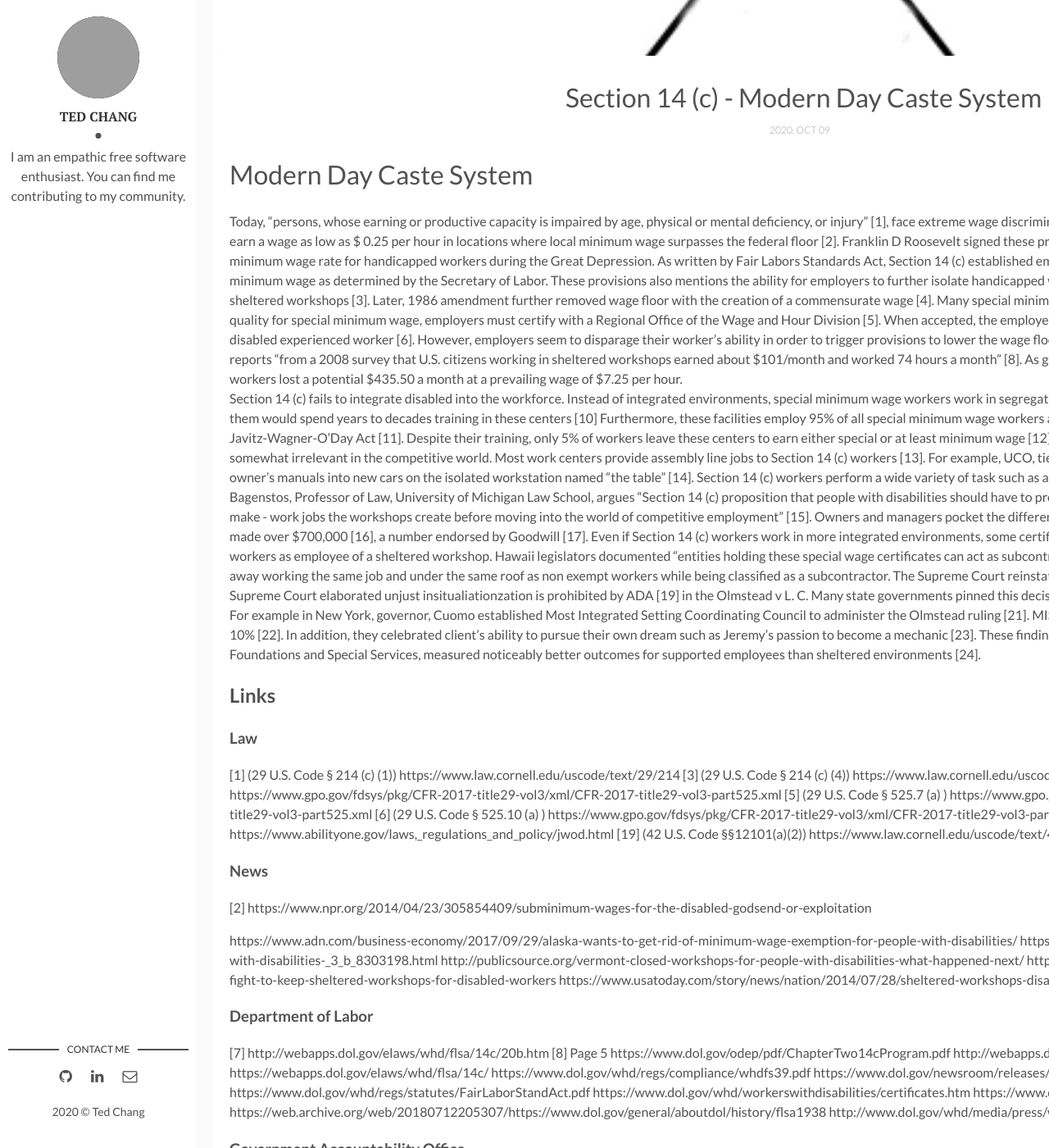
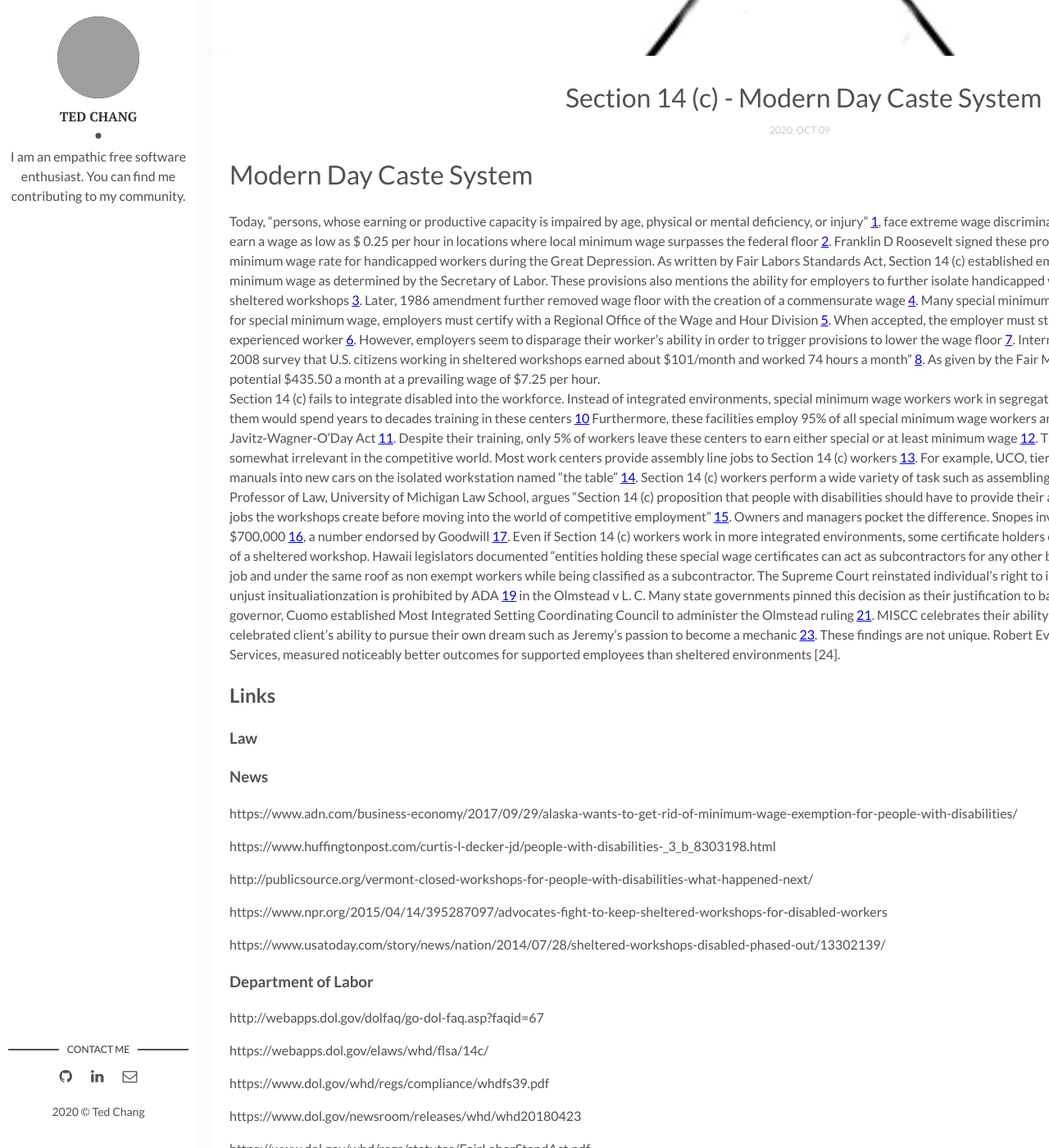
Before and after one commit to hungrymonkey/hungrymonkey.github.io, a Jekyll site: the page built from _posts/2020-10-10-modern-caste-system.markdown, in a window 1280 px wide and 1400 px high, scrolled down 452 px. Shown: the whole window at 82% size. Built offline with Jekyll 4.4.1, drawn with Linux system fonts in a browser that asks for light colours; some of the changed lines change nothing that is shown; some of the changed text lies outside the part shown; grey boxes are pictures that could not be loaded.

Commit message:
Most of the links are clickable.
Need fixing

```diff
--- a/_posts/2020-10-10-modern-caste-system.markdown
+++ b/_posts/2020-10-10-modern-caste-system.markdown
@@ -18,62 +18,90 @@
 ## Links
 
 ### Law
-[1] (29 U.S. Code § 214 (c) (1)) https://www.law.cornell.edu/uscode/text/29/214
-[3] (29 U.S. Code § 214 (c) (4)) https://www.law.cornell.edu/uscode/text/29/214
-[4] (29 U.S. Code § 525.5 ) https://www.gpo.gov/fdsys/pkg/CFR-2017-title29-vol3/xml/CFR-2017-title29-vol3-part525.xml
-[5] (29 U.S. Code § 525.7 (a) ) https://www.gpo.gov/fdsys/pkg/CFR-2017-title29-vol3/xml/CFR-2017-title29-vol3-part525.xml
-[6] (29 U.S. Code § 525.10 (a) ) https://www.gpo.gov/fdsys/pkg/CFR-2017-title29-vol3/xml/CFR-2017-title29-vol3-part525.xml
-[11] https://www.abilityone.gov/laws,_regulations_and_policy/jwod.html
-[19] (42 U.S. Code §§12101(a)(2)) https://www.law.cornell.edu/uscode/text/42/12101
+[1]: <https://www.law.cornell.edu/uscode/text/29/214> 29 U.S. Code § 214 (c) (1)
+
+[3]: <https://www.law.cornell.edu/uscode/text/29/214> 29 U.S. Code § 214 (c) (4)
+
+[4]: <https://www.gpo.gov/fdsys/pkg/CFR-2017-title29-vol3/xml/CFR-2017-title29-vol3-part525.xml> 29 U.S. Code § 525.5
+
+[5]: <https://www.gpo.gov/fdsys/pkg/CFR-2017-title29-vol3/xml/CFR-2017-title29-vol3-part525.xml> 29 U.S. Code § 525.7 (a)
+
+[6]: <https://www.gpo.gov/fdsys/pkg/CFR-2017-title29-vol3/xml/CFR-2017-title29-vol3-part525.xml> 29 U.S. Code § 525.10 (a)
+
+[11]: <https://www.abilityone.gov/laws,_regulations_and_policy/jwod.html> Javits-Wagner-O'Day Act
+[19]: <https://www.law.cornell.edu/uscode/text/42/12101> 42 U.S. Code §§12101(a)(2)
 
 ### News
-[2] https://www.npr.org/2014/04/23/305854409/subminimum-wages-for-the-disabled-godsend-or-exploitation
+
+[2]: <https://www.npr.org/2014/04/23/305854409/subminimum-wages-for-the-disabled-godsend-or-exploitation> Subminimum Wages For The Disabled: Godsend Or Exploitation?
 
 https://www.adn.com/business-economy/2017/09/29/alaska-wants-to-get-rid-of-minimum-wage-exemption-for-people-with-disabilities/
+
 https://www.huffingtonpost.com/curtis-l-decker-jd/people-with-disabilities-_3_b_8303198.html
+
 http://publicsource.org/vermont-closed-workshops-for-people-with-disabilities-what-happened-next/
+
 https://www.npr.org/2015/04/14/395287097/advocates-fight-to-keep-sheltered-workshops-for-disabled-workers
+
 https://www.usatoday.com/story/news/nation/2014/07/28/sheltered-workshops-disabled-phased-out/13302139/
 
 ### Department of Labor
-[7] http://webapps.dol.gov/elaws/whd/flsa/14c/20b.htm
-[8] Page 5 https://www.dol.gov/odep/pdf/ChapterTwo14cProgram.pdf
+[7]: <https://web.archive.org/web/20161221063156/http://webapps.dol.gov/elaws/whd/flsa/14c/20b.htm> - Most Common Violations Found During an Investigation Under FLSA Section 14(c)
+[8]: <https://www.dol.gov/odep/pdf/ChapterTwo14cProgram.pdf> Section 14(c) Subminimum Wage Certificate Program - Page 5
+
 http://webapps.dol.gov/dolfaq/go-dol-faq.asp?faqid=67
+
 https://webapps.dol.gov/elaws/whd/flsa/14c/
+
 https://www.dol.gov/whd/regs/compliance/whdfs39.pdf
+
 https://www.dol.gov/newsroom/releases/whd/whd20180423
+
 https://www.dol.gov/whd/regs/statutes/FairLaborStandAct.pdf
+
 https://www.dol.gov/whd/workerswithdisabilities/certificates.htm
+
 https://www.dol.gov/odep/documents/employerperspectives.pdf
+
 https://web.archive.org/web/20180712205307/https://www.dol.gov/general/aboutdol/history/flsa1938
+
 http://www.dol.gov/whd/media/press/whdpressVB3.asp?pressdoc=Northeast/20140130.xml
 
 ### Government Accountability Office
-[9] Page 9 https://www.gao.gov/products/GAO-01-886
-[10] Page 4 https://www.gao.gov/products/GAO-01-886
-[12] Page 4 https://www.gao.gov/products/GAO-01-886
-[13] Page 11 https://www.gao.gov/assets/240/232264.pdf
+[9]: <https://www.gao.gov/products/GAO-01-886> Centers Offer Employment and Support Services to Workers With Disabilities, But Labor Should Improve Oversight -  Page 9
+
+[10]: <https://www.gao.gov/products/GAO-01-886> - Centers Offer Employment and Support Services to Workers With Disabilities, But Labor Should Improve Oversight -  Page 4
+
+[12]: <https://www.gao.gov/products/GAO-01-886> - Centers Offer Employment and Support Services to Workers With Disabilities, But Labor Should Improve Oversight -  Page 4
+
+[13]: <https://www.gao.gov/assets/240/232264.pdf> - SPECIAL MINIMUM WAGE PROGRAM - Centers Offer Employment and Support Services to Workers With Disabilities, But Labor Should Improve Oversight - Page 11
 
 ### Congress
 https://www.congress.gov/bill/112th-congress/house-bill/3086
 
 ### Robert Evert Cimera Educational Foundations and Special Services, Kent State University
-[24] https://www.researchgate.net/publication/260782022_Supported_versus_sheltered_employment_Cumulative_costs_hours_worked_and_wages_earned
+
+[24] <https://www.researchgate.net/publication/260782022_Supported_versus_sheltered_employment_Cumulative_costs_hours_worked_and_wages_earned> - Supported versus sheltered employment: Cumulative costs, hours worked, and wages earned
 
 ### Labor Economics Domestic Social Policy Division, William G. Whittaker
 https://digitalcommons.ilr.cornell.edu/cgi/viewcontent.cgi?article=1211&context=key_workplace
 
 ### National Federation of the Blind, Samuel R. Bagenstos
-[15] Page 10 http://www.ct.gov/dds/lib/dds/employment/the_case_against_14c_sub_minumum_wage_program.pdf
+[15]:  <https://web.archive.org/web/20170225102437/http://www.ct.gov/dds/lib/dds/employment/the_case_against_14c_sub_minumum_wage_program.pdf> - The Case Against the Section 14(c) Subminimum Wage Program -
+Prepared for the National Federation of the Blind - Page 10
 
 ### National Council of Disability
 https://ncd.gov/sites/default/files/NCD_Sub%20Wage.pdf
+
 https://www.ncd.gov/publications/2012/August232012/sites
+
 https://ncd.gov/publications/2014/01302014/
 
 ### Elizabeth Warren
 https://www.warren.senate.gov/download/20180423-letter-to-dol-on-subminimum-wage-for-workers-with-disabilities
+
 https://www.congress.gov/bill/113th-congress/house-bill/831/text
+
 http://uscode.house.gov/view.xhtml?req=(title:29%20section:214%20edition:prelim)
 
 ### USBLN
@@ -83,16 +111,20 @@
 https://digitalcommons.law.seattleu.edu/cgi/viewcontent.cgi?article=2231&context=sulr
 
 ### State of Hawaii Department of Labor and Industrial Relations
-[18] Page 18 http://labor.hawaii.gov/wsd/files/2016/02/HAR-12-20-61-to-80_3-Handicapped-Clients-in-Sheltered-Workshops-Internet-rev01-15.pdf
+[18]: <http://labor.hawaii.gov/wsd/files/2016/02/HAR-12-20-61-to-80_3-Handicapped-Clients-in-Sheltered-Workshops-Internet-rev01-15.pdf> Wage Standards Division - Subchapter 3 Employment of Handicapped Clients in Sheltered Workshops - Page 18
+
 https://www.capitol.hawaii.gov/session2018/testimony/HB1627_HD1_TESTIMONY_FIN_02-22-18_.PDF
 
 ### Iowa Department of Human Rights
 https://humanrights.iowa.gov/sites/default/files/media/The%20Great%20Debate_%20The%20Shift%20from%20Sheltered%20Workshops%20to%20Competitive%20Integrated%20Employment_1.pdf
 
 ### Lawsuits
-[14] https://www.browngold.com/wbcntntprd1/wp-content/uploads/Denoewer-v-UCO-Honda-Complaint.pdf
-[15] https://www.law.cornell.edu/supct/html/98-536.ZS.html
+[14]: <https://www.leagle.com/decision/infdco20180418f70>  DENOEWER v. UCO INDUSTRIES, INC.
+
+[15]: <https://www.law.cornell.edu/supct/html/98-536.ZS.html> OLMSTEAD V. L. C. (98-536) 527 U.S. 581 (1999)
+
 https://nfb.org/sheltered-workshop-and-honda-america-manufacturing-sued-disability-discrimination
+
 https://droregon.org/lane-v-kitzhaber/
 
 ### Confidential Shredder - Australia
@@ -106,10 +138,11 @@
 https://www.oregon.gov/DHS/EMPLOYMENT/EMPLOYMENT-FIRST/DataReports/Lane%20v%20Brown%20Semi-Annual%20Report%202-28-17.pdf
 
 ### New York
-[20] https://www.ny.gov/programs/olmstead-community-integration-every-new-yorker
-[21] https://www.governor.ny.gov/news/no-84-establishing-olmstead-plan-development-and-implementation-cabinet
-[22] https://www.governor.ny.gov/sites/governor.ny.gov/files/atoms/files/Presentation%20Update%20on%20Olmstead%20Report%20%28Nursing%20Homes%29%2011-2-16%20MISCC%20.pdf
-[23] https://www.ny.gov/olmstead-community-integration-every-new-yorker/most-integrated-setting-coordinating-council-miscc#success-stories
+[20]: <https://www.ny.gov/programs/olmstead-community-integration-every-new-yorker> Olmstead Community Integration
+[21]: <https://www.governor.ny.gov/news/no-84-establishing-olmstead-plan-development-and-implementation-cabinet> No. 84: Establishing the Olmstead Plan Development and Implementation Cabinet
+
+[22]: <https://www.governor.ny.gov/sites/governor.ny.gov/files/atoms/files/Presentation%20Update%20on%20Olmstead%20Report%20%28Nursing%20Homes%29%2011-2-16%20MISCC%20.pdf> Update on Olmstead Report (Nursing Homes)
+[23]: <https://www.ny.gov/olmstead-community-integration-every-new-yorker/most-integrated-setting-coordinating-council-miscc#success-stories> The Most Integrated Setting Coordinating Council (MISCC) - Success Stories
 
 ### California
 https://www.dir.ca.gov/dlse/ShelteredWorkshopsandSpecialMinimumWageWorkers.html
@@ -118,11 +151,12 @@
 http://www.inclusionbc.org/sites/default/files/SubminimumWage_0.pdf
 
 ### Snopes
-[16] https://www.snopes.com/fact-check/executive-salaries-charities/
+[16]: <https://www.snopes.com/fact-check/executive-salaries-charities/> Executive Salaries Charities
 
 ### Sheltered Workshops
 #### a. Goodwill
-[17] http://www.goodwill.org/uncategorized/think-before-you-donate-and-get-the-facts-about-email-rumors/
+[17]: <https://web.archive.org/web/20170402142124/http://www.goodwill.org/uncategorized/think-before-you-donate-and-get-the-facts-about-email-rumors/> Think Before You Donate – and Get the Facts about Online Rumors!
+
 http://www.goodwill.org/wp-content/uploads/2013/06/Goodwill-14c-Fair-Wages-Position-Paper.pdf
 
 #### b. Melwood
```
